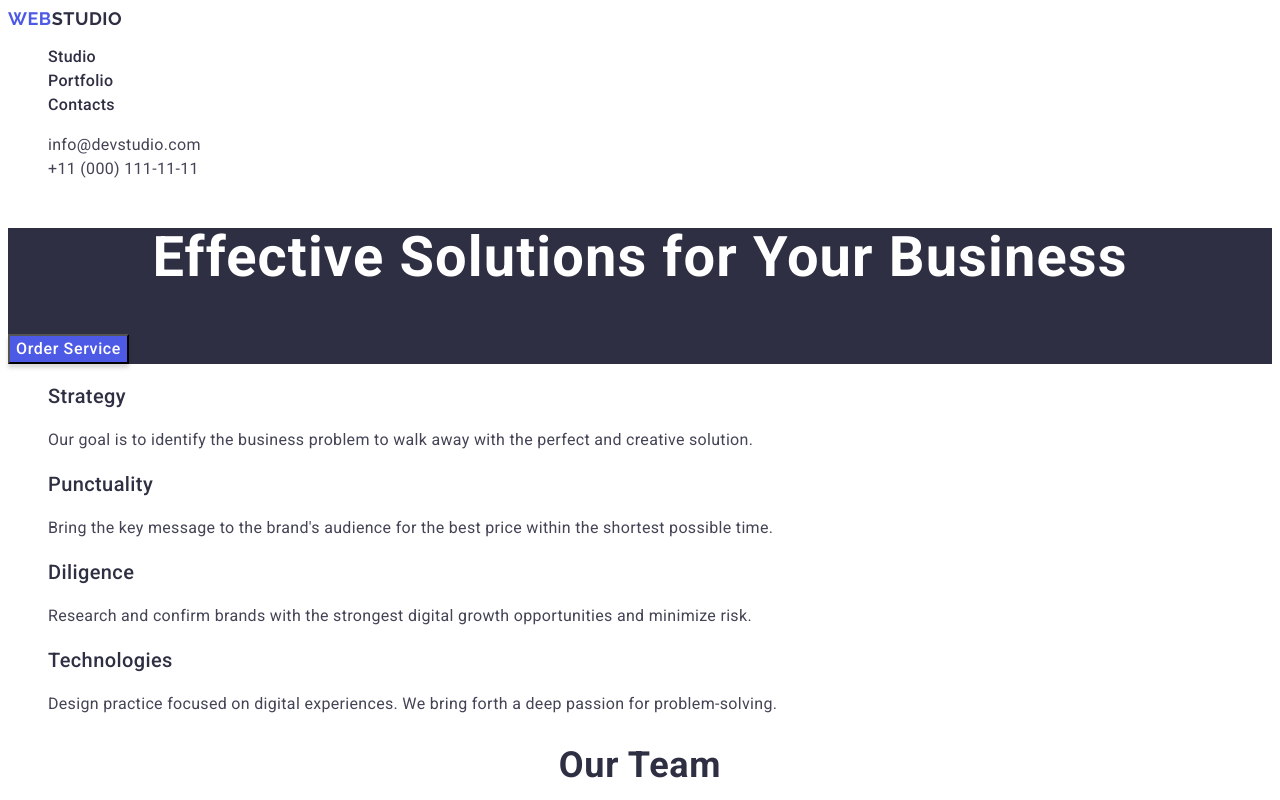
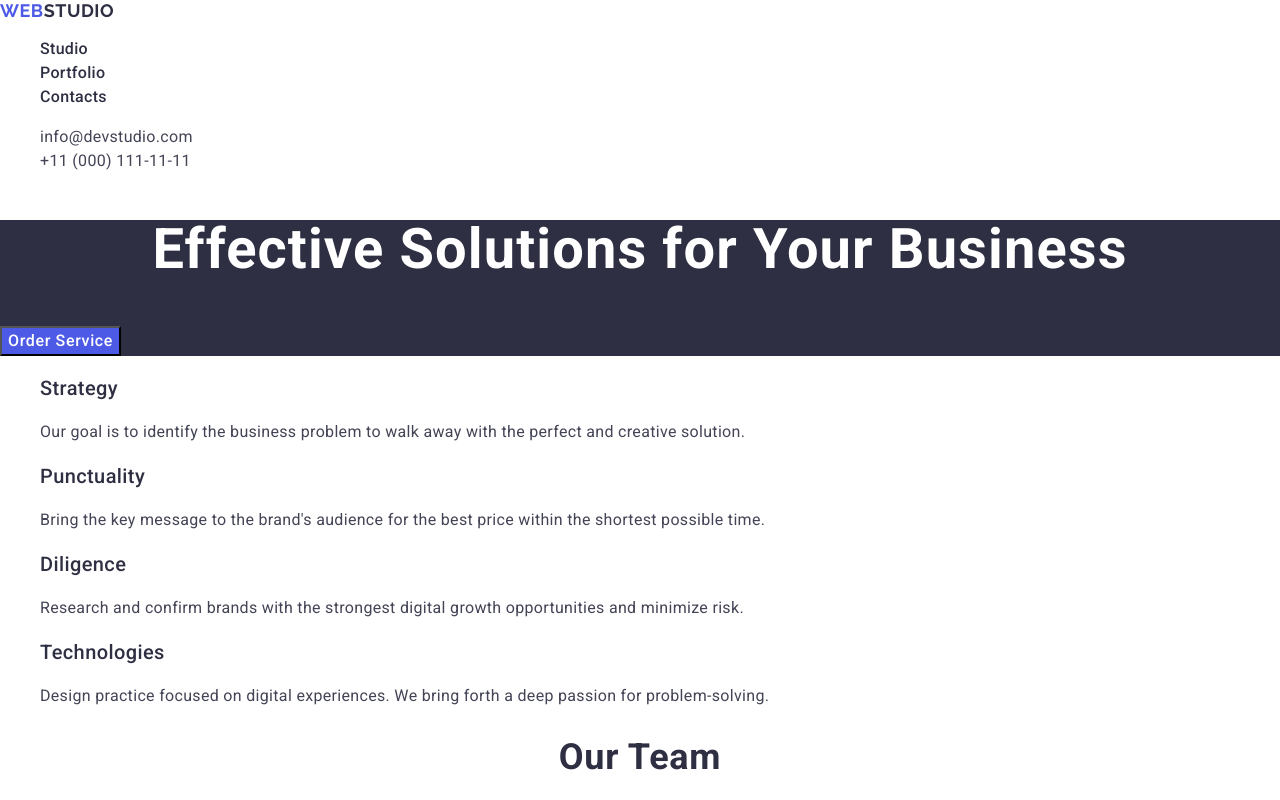
Before and after one commit to stas-hanchev/goit-markup-hw-02, a plain HTML site: page index.html in a window 1280 px wide. Shown: the top 800 px of the page. Drawn offline with nearby package versions, Linux system fonts and the light colour scheme.

Commit message:
fix header

```diff
--- a/css/styles.css
+++ b/css/styles.css
@@ -1,6 +1,7 @@
 body {
     font-family: Roboto, sans-serif;
     background-color: #fff;
+    color: #434455;
 }
 
 a {
@@ -32,14 +33,14 @@ header .logo {
     line-height: 1.17;
     letter-spacing: 0.03em;
     text-transform: uppercase;
+    color: #4d5ae5;
+}
+
+header .logo span {
     color: #2e2f42;
 }
 
-.logo span {
-    color: #4d5ae5;
-}
-
-.nav-menu a {
+.nav-item {
     font-weight: 500;
     font-size: 16px;
     line-height: 1.5;
@@ -47,12 +48,15 @@ header .logo {
     color: #2e2f42;
 }
 
-.nav-menu a:hover, .nav-menu a:focus {
+.nav-item:hover, .nav-item:focus {
     color: #404bbf;
 }
 
-address a {
+.addr {
     font-style: normal;
+}
+
+.addr-link {
     font-weight: 400;
     font-size: 16px;
     line-height: 1.5;
@@ -60,7 +64,7 @@ address a {
     color: #434455;
 }
 
-address a:hover, address a:focus  {
+.addr a:hover, .addr a:focus  {
     color: #404bbf;
 }
 
@@ -84,7 +88,6 @@ address a:hover, address a:focus  {
     font-size: 16px;
     line-height: 1.5;
     letter-spacing: 0.04em;
-    box-shadow: 0 4px 4px 0 rgba(0, 0, 0, 0.15);
     background-color: #4d5ae5;
 }
 
--- a/index.html
+++ b/index.html
@@ -4,6 +4,13 @@
     <meta charset="UTF-8" />
     <meta name="viewport" content="width=device-width, initial-scale=1.0" />
     <title>Webstudio</title>
+    <link
+      rel="stylesheet"
+      href="https://cdnjs.cloudflare.com/ajax/libs/modern-normalize/3.0.1/modern-normalize.min.css"
+      integrity="sha512-q6WgHqiHlKyOqslT/lgBgodhd03Wp4BEqKeW6nNtlOY4quzyG3VoQKFrieaCeSnuVseNKRGpGeDU3qPmabCANg=="
+      crossorigin="anonymous"
+      referrerpolicy="no-referrer"
+    />
     <link rel="preconnect" href="https://fonts.googleapis.com" />
     <link rel="preconnect" href="https://fonts.gstatic.com" crossorigin />
     <link
@@ -15,17 +22,25 @@
   <body>
     <header>
       <nav>
-        <a class="logo" href="./index.html"><span>Web</span>Studio</a>
-        <ul class="nav-menu">
-          <li><a href="/">Studio</a></li>
-          <li><a href="/">Portfolio</a></li>
-          <li><a href="/">Contacts</a></li>
+        <a class="logo" href="./index.html">Web<span>Studio</span></a>
+        <ul>
+          <li><a class="nav-item" href="./index.html">Studio</a></li>
+          <li><a class="nav-item" href="">Portfolio</a></li>
+          <li><a class="nav-item" href="">Contacts</a></li>
         </ul>
       </nav>
-      <address>
+      <address class="addr">
         <ul>
-          <li><a href="mailto:info@devstudio.com">info@devstudio.com</a></li>
-          <li><a href="tel:+110001111111">+11 (000) 111-11-11</a></li>
+          <li>
+            <a class="addr-link" href="mailto:info@devstudio.com"
+              >info@devstudio.com</a
+            >
+          </li>
+          <li>
+            <a class="addr-link" href="tel:+110001111111"
+              >+11 (000) 111-11-11</a
+            >
+          </li>
         </ul>
       </address>
     </header>
```
